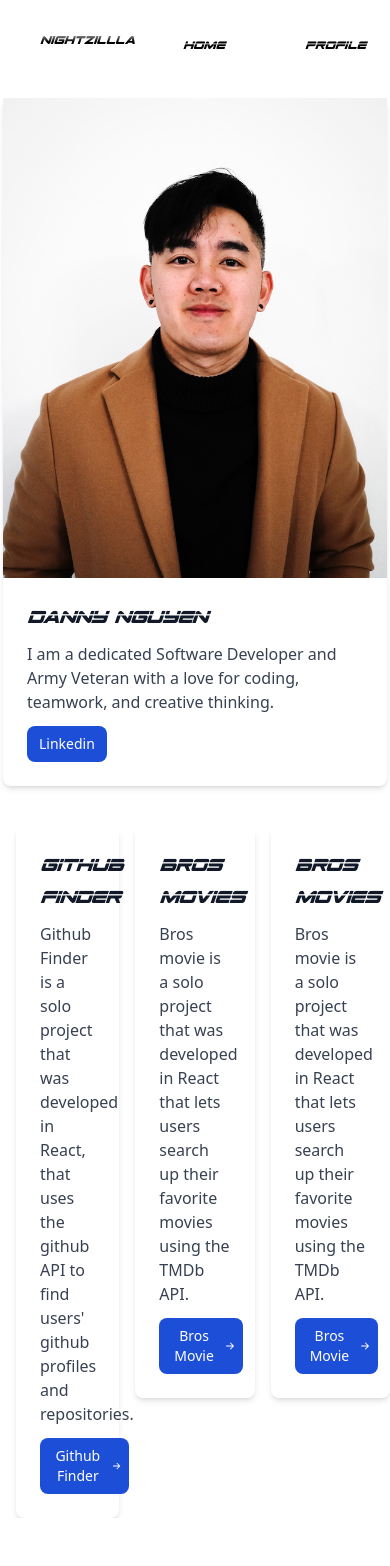
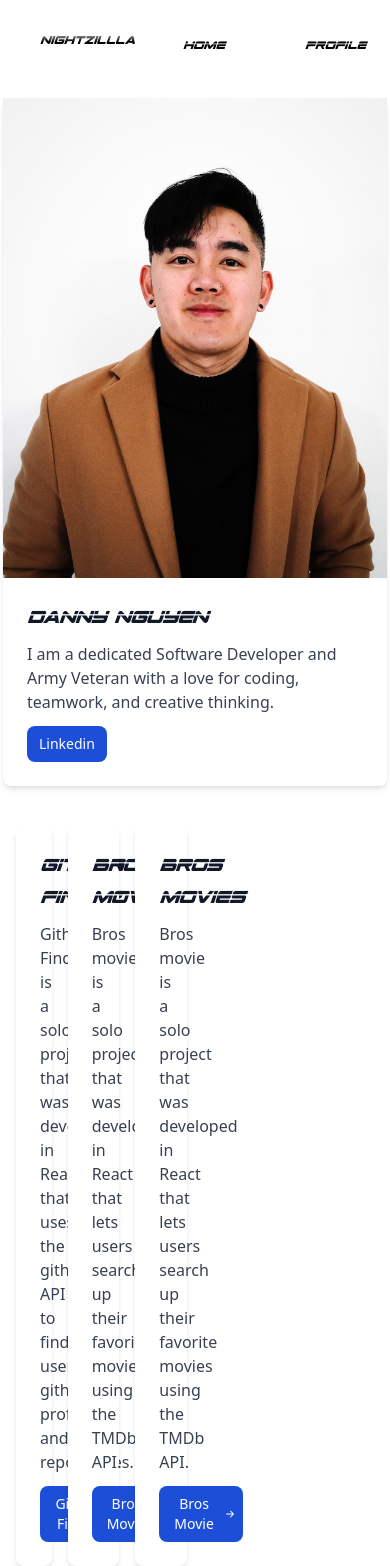
Before and after one commit to nightzillla/nightzillla-project, a React (Create React App) app: page /aboutme in a window 390 px wide. Shown: the top 1566 px of the page. Before the commit the page ends 1518 px from the top, so only its background shows below. Built offline with nearby package versions, Linux system fonts and the light colour scheme.

Commit message:
updating break points in tailwind

```diff
--- a/src/pages/Projects/Projects.js
+++ b/src/pages/Projects/Projects.js
@@ -12,7 +12,7 @@
           <div class="container">
             <ProfileCard/>
             {/* <div class= "grid grid-cols-2 grid-flow-col gap-4"></div> */}
-              <div class= "grid grid-cols-3 gap-4">
+              <div class= "grid grid-cols-6 xs:grid-cols-2 sm:grid-cols-2 md:grid-cols-3 lg:grid-cols-3 gap-4">
                 <GithhubFinder/>
                 <BrosMovies/>
                 <BrosMovies/>
```
